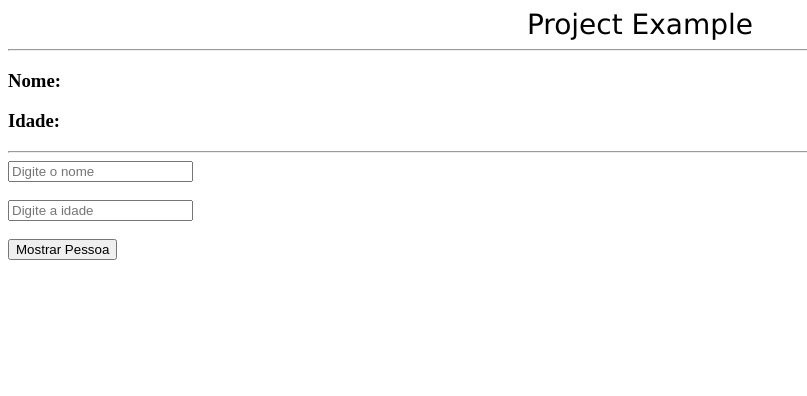
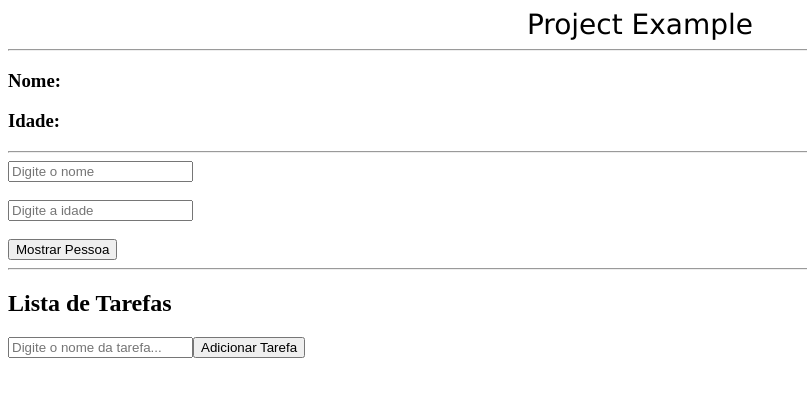
Before and after one commit to rockgustavo/reactexampleproject, a React (Vite) app: page / in a window 1280 px wide. Shown: the top 396 px of the page, without its empty margins (0-807 px from the left). Built offline with nearby package versions, Linux system fonts and the light colour scheme.

Commit message:
feat: exemplo manipular listas

```diff
--- a/src/App.tsx
+++ b/src/App.tsx
@@ -1,7 +1,8 @@
-import { useState } from "react";
+import { useState, FormEvent } from "react";
 
 import { Header } from "./components/header";
 import { Pessoa } from "./components/pessoa";
+import { Listas } from "./components/listas";
 
 interface InfoPessoa {
   nome: string;
@@ -11,7 +12,8 @@ interface InfoPessoa {
 export default function App() {
   const [pessoa, setPessoa] = useState<InfoPessoa>({ nome: "", idade: "" });
 
-  function mostrarPessoa() {
+  function mostrarPessoa(event: FormEvent) {
+    event.preventDefault();
     if (pessoa.nome.length == 0 || pessoa.idade.length == 0) {
       alert("Preencha todos os campos");
       return;
@@ -41,6 +43,8 @@ export default function App() {
       <br />
       <br />
       <button onClick={mostrarPessoa}>Mostrar Pessoa</button>
+      <hr />
+      <Listas />
     </div>
   );
 }
--- /dev/null
+++ b/src/components/listas.tsx
@@ -0,0 +1,85 @@
+import { useState, FormEvent } from "react";
+
+interface ListaProps {
+  task: string;
+}
+
+export function Listas() {
+  const [input, setInput] = useState<string>("");
+  const [tarefas, setTarefas] = useState<ListaProps[]>([]);
+  const [editTarefa, setEditTarefa] = useState({
+    enabled: false,
+    tarefa: "",
+  });
+
+  function handleRegister(event: FormEvent): void {
+    event.preventDefault();
+    if (!input) {
+      alert("Preencha o nome da tarefa!");
+      return;
+    }
+    if (editTarefa.enabled) {
+      handleSaveEdit();
+      return;
+    }
+    setTarefas((tarefas) => [...tarefas, { task: input }]);
+    setInput("");
+  }
+
+  function handleSaveEdit() {
+    const findEditTask = tarefas.findIndex(
+      (tarefa) => tarefa.task === editTarefa.tarefa
+    );
+
+    if (findEditTask !== -1) {
+      const updatedTarefas = [...tarefas];
+      updatedTarefas[findEditTask] = { task: input };
+      setTarefas(updatedTarefas);
+      setEditTarefa({
+        enabled: false,
+        tarefa: "",
+      });
+      setInput("");
+    }
+  }
+
+  function handleEdit(item: string): void {
+    setInput(item);
+    setEditTarefa({
+      enabled: true,
+      tarefa: item,
+    });
+  }
+
+  function handleDelete(item: string): void {
+    const removeTask = tarefas.filter((tarefa) => tarefa.task !== item);
+    setTarefas(removeTask);
+  }
+
+  return (
+    <div>
+      <h2>Lista de Tarefas</h2>
+      <form onSubmit={handleRegister}>
+        <input
+          placeholder="Digite o nome da tarefa..."
+          value={input}
+          onChange={(e) => setInput(e.target.value)}
+        />
+        <button type="submit">
+          {editTarefa.enabled ? "Editar Tarefa" : "Adicionar Tarefa"}
+        </button>
+      </form>
+
+      {/* Exibe a lista de tarefas */}
+      <ul>
+        {tarefas.map((item, index) => (
+          <li key={index}>
+            {item.task}{" "}
+            <button onClick={() => handleEdit(item.task)}>Editar</button>
+            <button onClick={() => handleDelete(item.task)}>Excluir</button>
+          </li>
+        ))}
+      </ul>
+    </div>
+  );
+}
```
